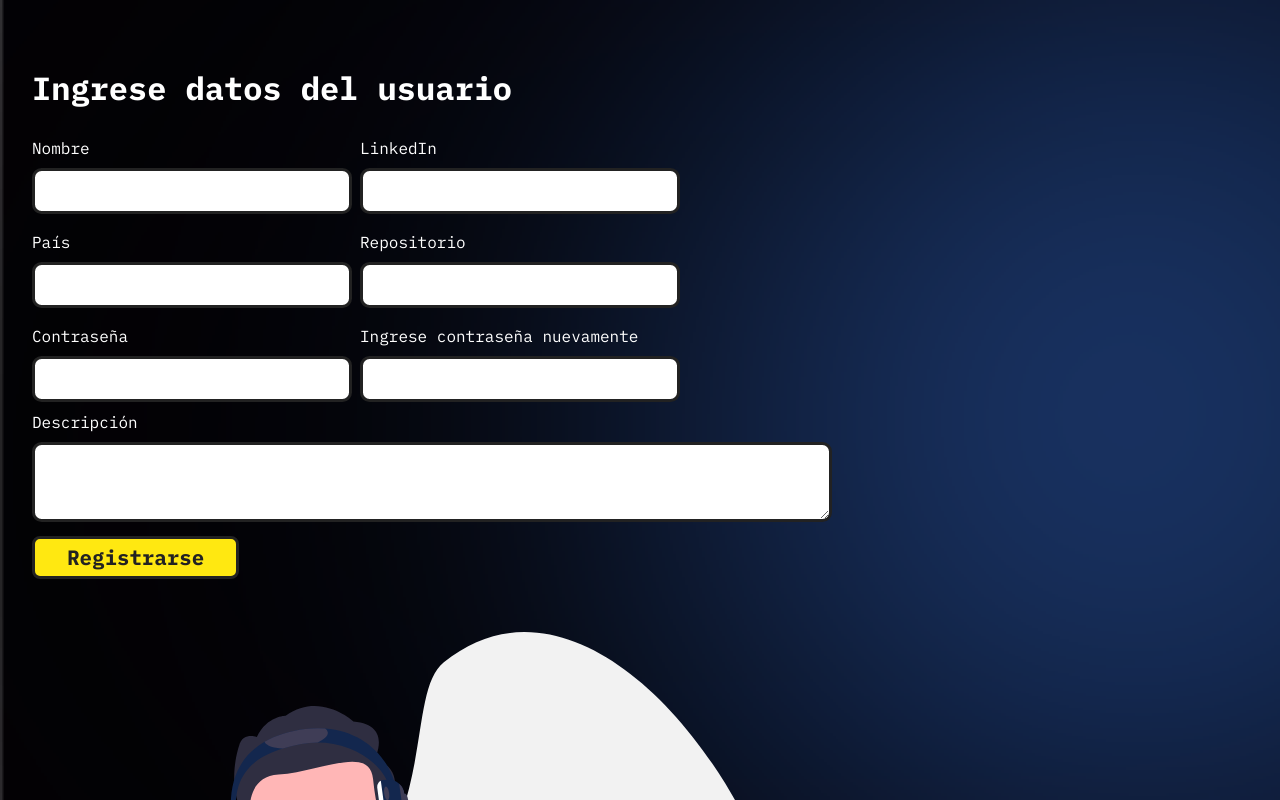
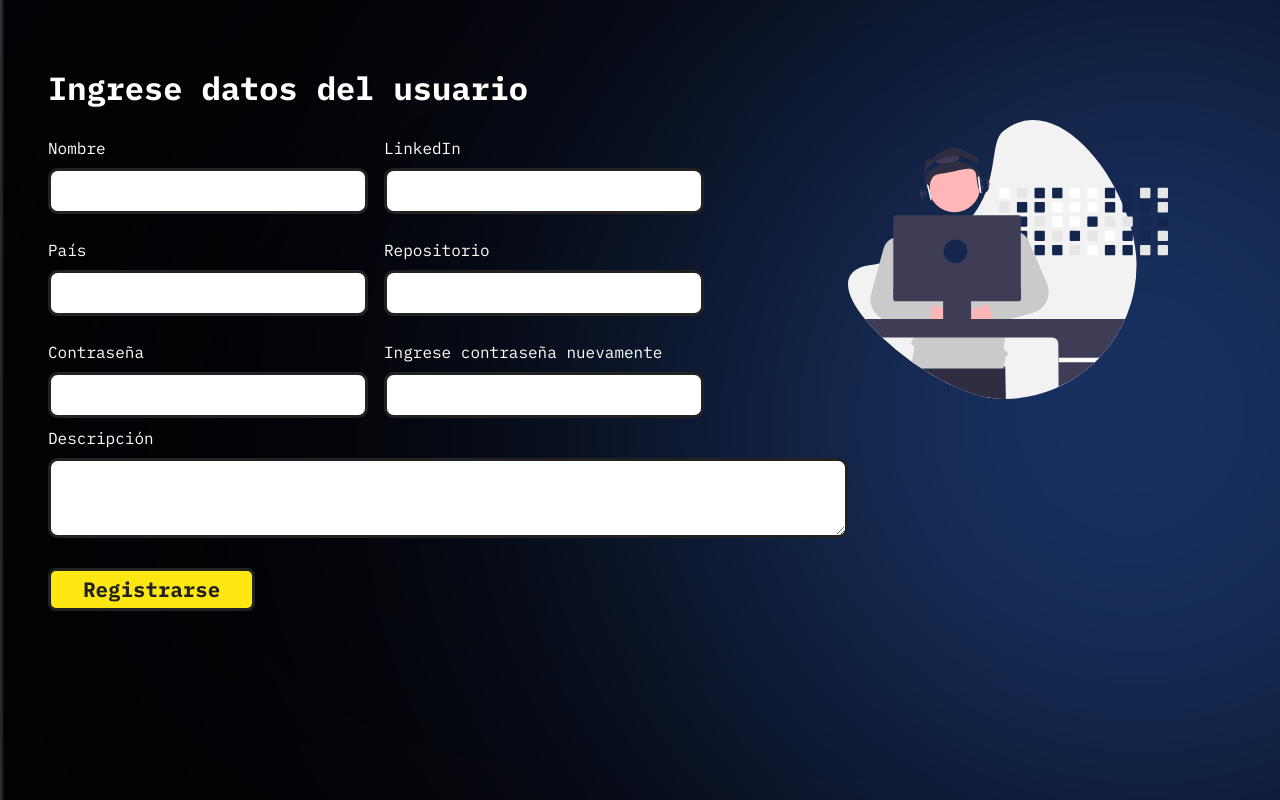
Before and after one commit to Ox18/hackathon-app, a React (Create React App) app: page /register in a window 1280 px wide. Built offline with nearby package versions, Linux system fonts and the light colour scheme.

Commit message:
Update _RegisterScreen.scss

```diff
--- a/src/styles/Pages/_RegisterScreen.scss
+++ b/src/styles/Pages/_RegisterScreen.scss
@@ -1,33 +1,51 @@
 .register-container {
-    padding-left: 1rem;
     header {
         text-align: center;
         position: relative;
         width: 100%;
         padding-top: 2rem;
+        padding-left: 1rem;
     }
+    .flex-container {
+        display: flex;
         form {
+            width: 100%;
+            justify-content: center;
             text-align: center;
             padding-top: 1rem;
+            padding-left: 1rem;
             min-height: 32rem;
             .input-container {
                 display: flex;
                 flex-wrap: wrap;
+                margin: 0 auto;
                 max-width: 53rem;
-            gap: .5rem;
+                gap: 1rem;
                 justify-content: center;
             }
             .btn {
-            margin: auto;
+                margin-top: 1rem;
             }
-        @media (min-width: 880px) {
+            @media (min-width: 1200px) {
+                flex: 1 1 30rem;
                 text-align: start;
                 .input-container {
                     justify-content: start;
                 }
             }
         }
-    @media (min-width: 880px) {
+        .img-content {
+            display: none;
+            img {
+                width: 80%;
+            }
+            @media (min-width: 1200px) {
+                display: inline-block;
+                flex: 1 1 30rem;
+            }
+        }
+    }
+    @media (min-width: 1200px) {
         padding: 2rem;
         header {
             text-align: start;
```
Lines whose indentation alone changed are shown as unchanged.
